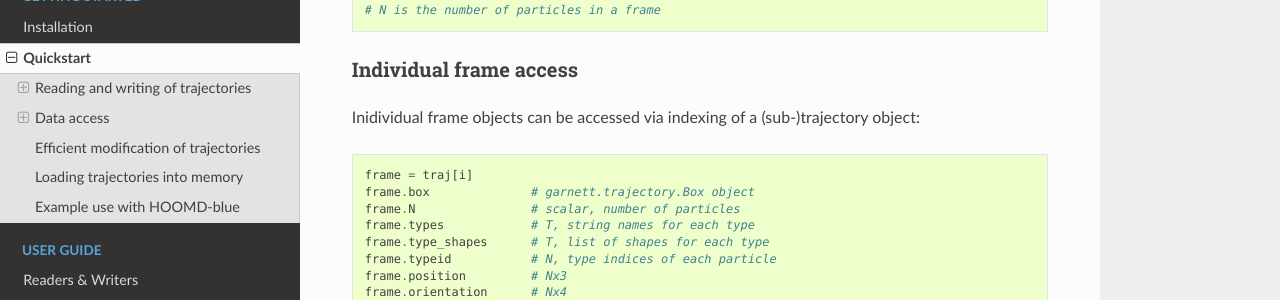
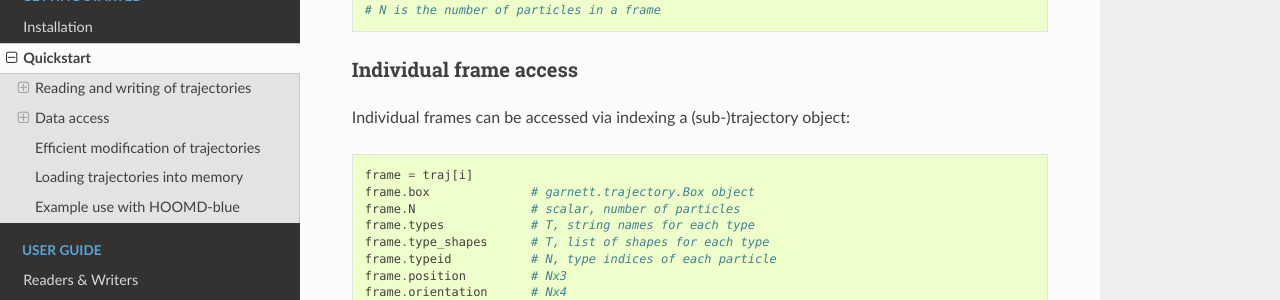
Before and after one commit to glotzerlab/garnett, a Sphinx documentation site: the page built from doc/quickstart.rst, in a window 1280 px wide and 900 px high, scrolled down 1714 px. Shown: the part 150-450 px from the top of the window. Built offline with Sphinx 7.4.7 and the Read the Docs theme 2.0.0, drawn with Linux system fonts in a browser that asks for light colours.

Commit message:
Fix typo.

```diff
--- a/doc/quickstart.rst
+++ b/doc/quickstart.rst
@@ -104,7 +104,7 @@ Supported properties are listed below:
 Individual frame access
 -----------------------
 
-Inidividual frame objects can be accessed via indexing of a (sub-)trajectory object:
+Individual frames can be accessed via indexing a (sub-)trajectory object:
 
 .. code-block:: python
 
```
